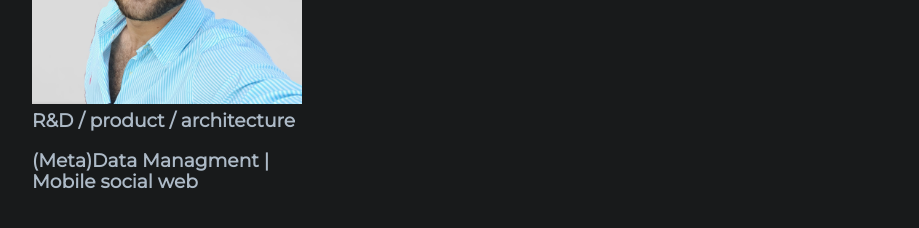
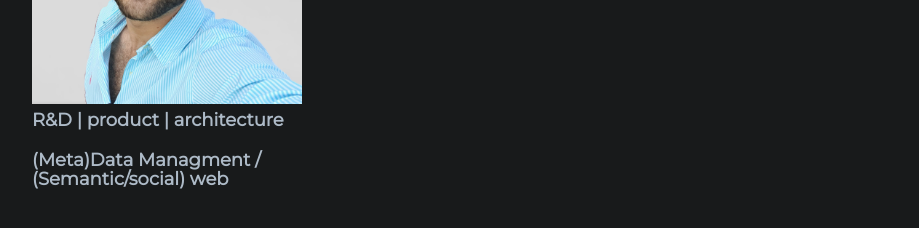
Before and after one commit to n42r/n42r.github.io, a Jekyll site: the page built from index.md, in a window 1280 px wide. Shown: the part 289-517 px from the top of the page, without its empty margins (178-1097 px from the left). Built offline with Jekyll 4.4.1, drawn with Linux system fonts in a browser that asks for light colours; the repository's description, which GitHub fills in, is left out.

Commit message:
working on subheadings/titles

```diff
--- a/_config.yml
+++ b/_config.yml
@@ -2,5 +2,6 @@ logo: /assets/img/logo.png
 show_downloads: false
 theme: jekyll-theme-minimal
 title: Nasr Kasrin
-roles: R&D / product / architecture
-subjects: (Meta)Data Managment | Mobile social web
+roles: R&D | product | architecture
+subjects: (Meta)Data Managment
+subjects2: (Semantic/social) web
--- a/_includes/head-custom.html
+++ b/_includes/head-custom.html
@@ -1,7 +1,5 @@
 <!-- start custom head snippets, customize with your own _includes/head-custom.html file -->
 
-<!-- Setup Google Analytics -->
-{% include head-custom-google-analytics.html %}
 
 <!-- You can set your favicon here -->
 <!-- link rel="shortcut icon" type="image/x-icon" href="{{ '/favicon.ico' | relative_url }}" -->
--- a/_layouts/default.html
+++ b/_layouts/default.html
@@ -5,7 +5,11 @@
     <meta http-equiv="X-UA-Compatible" content="IE=edge">
     <meta name="viewport" content="width=device-width, initial-scale=1">
 {% seo %}
-<link rel="preload" href="/assets/fonts/Montserrat/Montserrat-Regular.woff2" as="font" type="font/woff2" crossorigin>
+
+<!--
+<link rel="preload"  href="/assets/fonts/Montserrat/Montserrat-Regular.woff2" as="font" type="font/woff2" crossorigin>
+-->
+
     <link rel="stylesheet" href="{{ "/assets/css/style.css?v=" | append: site.github.build_revision | relative_url }}">
     <!--[if lt IE 9]>
     <script src="https://cdnjs.cloudflare.com/ajax/libs/html5shiv/3.7.3/html5shiv.min.js"></script>
@@ -27,7 +31,11 @@
         {% endif %}
 
         {% if site.subjects %}
-			<h3>{{site.subjects}}</h3>
+			{% if site.subjects2 %}
+				<h3>{{site.subjects}} / <br/>
+				{{site.subjects2}}</h3>
+			{% endif %}
+
         {% endif %}
 
 
--- a/assets/css/style.scss
+++ b/assets/css/style.scss
@@ -34,6 +34,7 @@ h1 {
 
 h3 {
  color: #adbac7;
+ font-size: 18px;
 }
 
 
```
Also changed, not shown: _includes/head-custom-google-analytics.html (deleted, +0 -10 lines).
